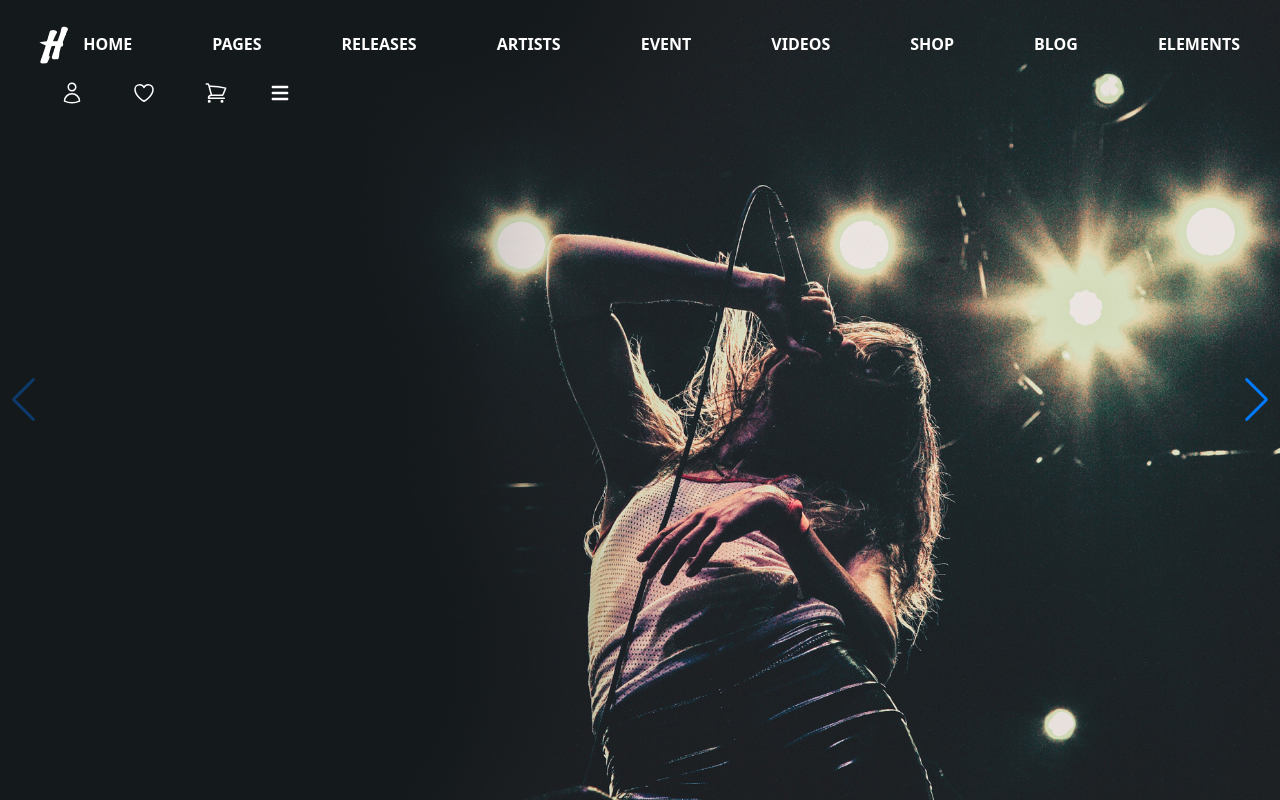
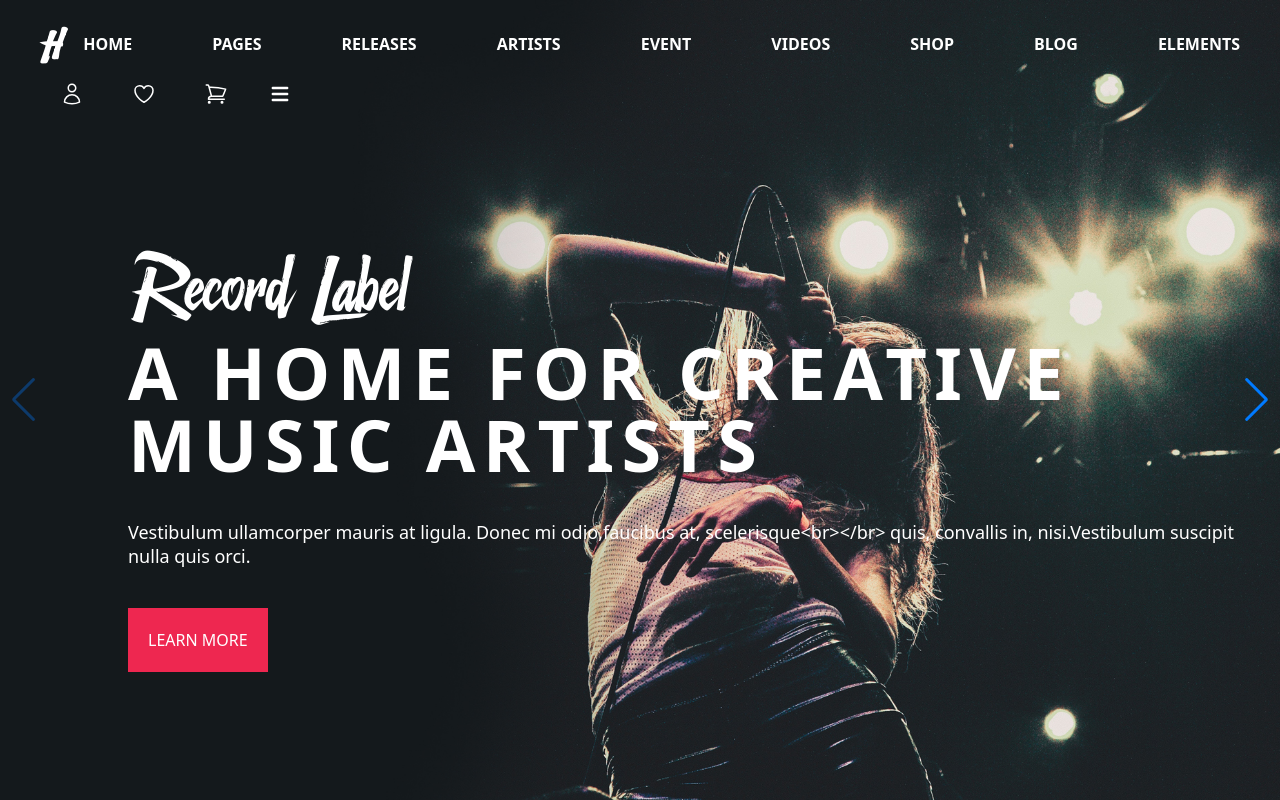
Before and after one commit to Duchieu7802/Herion, a React (Vite) app: page / in a window 1280 px wide. Built offline with nearby package versions, Linux system fonts and the light colour scheme.

Commit message:
Banner UI

```diff
--- a/src/App.css
+++ b/src/App.css
@@ -3,10 +3,13 @@
 	font-family: "HarleyStyle";
 	src: url("./assets/fonts/harley-style-brush.otf") format("opentype");
 }
+@theme {
+	--color-red: #ee2750;
+}
 @layer base {
-	/* body {
-		@apply bg-gray-200;
-	} */
+	body {
+		@apply text-base;
+	}
 }
 
 @layer components {
@@ -14,8 +17,6 @@
 		font-family: "HarleyStyle", sans-serif;
 		font-weight: 900;
 		font-size: 40px;
-		width: 41px;
-		height: 55px;
 	}
 }
 .custom-hover {
--- a/src/App.jsx
+++ b/src/App.jsx
@@ -35,6 +35,29 @@ const menuItems = [
 		title: "elements",
 	},
 ];
+const bannerItems = [
+	{
+		image: "./singer.jpg",
+		title: "Record Label",
+		name: "A home for creative",
+		subname: "Music artists",
+		content: `Vestibulum ullamcorper mauris at ligula. Donec mi odio,faucibus at, scelerisque<br></br> quis, convallis in, nisi.Vestibulum suscipit nulla quis orci.`,
+	},
+	{
+		image: "./dj.jpg",
+		title: "Music Events",
+		name: "Festival and Events",
+		subname: "Organizer",
+		content: `Vestibulum ullamcorper mauris at ligula. Donec mi odio,faucibus at, scelerisque<br></br> quis, convallis in, nisi.Vestibulum suscipit nulla quis orci.`,
+	},
+	{
+		image: "./guitar.jpg",
+		title: "Record Shop",
+		name: "Online music and",
+		subname: "merch store ",
+		content: `Vestibulum ullamcorper mauris at ligula. Donec mi odio,faucibus at, scelerisque<br></br> quis, convallis in, nisi.Vestibulum suscipit nulla quis orci.`,
+	},
+];
 function Header({ menuOpen, setMenuOpen }) {
 	const toggleMenu = () => setMenuOpen(!menuOpen);
 
@@ -42,7 +65,7 @@ function Header({ menuOpen, setMenuOpen }) {
 		<nav className="fixed top-0 left-0 text-white w-full z-50 px-6 lg:px-10">
 			<div className="flex flex-wrap justify-between items-center w-full bg-transparent pt-4">
 				<a href="#" className="flex items-center">
-					<span className="logo-container dark:text-white ">H</span>
+					<span className="logo-container dark:text-white w-10 h-14 ">H</span>
 				</a>
 				<div className="flex items-center lg:order-2 text-white">
 					<a
@@ -160,26 +183,33 @@ function App() {
 						modules={[Navigation, Pagination, Mousewheel, Keyboard]}
 						className="mySwiper"
 					>
-						<SwiperSlide>
-							<img src="./singer.jpg" alt="" />
-							<div className="text">
-								<p className="logo-container">Record Label</p>
-								<h2>A home for creative music artists</h2>
-								<span>
-									Vestibulum ullamcorper mauris at ligula. Donec mi odio,
-									faucibus at, scelerisque quis, convallis in, nisi. Vestibulum
-									suscipit nulla quis orci.{" "}
-								</span>
-							</div>
-						</SwiperSlide>
-						<SwiperSlide>
-							{" "}
-							<img src="./dj.jpg" alt="" />
-						</SwiperSlide>
-						<SwiperSlide>
-							{" "}
-							<img src="./guitar.jpg" alt="" />
-						</SwiperSlide>
+						{bannerItems.map((item) => (
+							<SwiperSlide key={item.title}>
+								<img src={item.image} alt="" />
+								<div className="text absolute flex flex-col items-start  top-[30%] left-[10%]">
+									<p className="logo-container block text-white font-medium text-8xl">
+										{item.title}
+									</p>
+									<h2 className="text-white font-semibold text-7xl uppercase leading-none tracking-widest break-words ">
+										{item.name}
+									</h2>
+									<h2 className="text-white font-semibold tracking-widest text-7xl uppercase leading-none break-words mb-10 ">
+										{item.subname}
+									</h2>
+									<span className="text-white text-left leading-6 break-word mb-10">
+										{item.content}
+									</span>
+									<button
+										type="button"
+										className="bg-(--color-red) text-whỉte uppercase font-normal text-base p-5"
+									>
+										<a href="#" className="text-white text-base font-normal ">
+											Learn More
+										</a>
+									</button>
+								</div>
+							</SwiperSlide>
+						))}
 					</Swiper>
 				</div>
 			</header>
```
